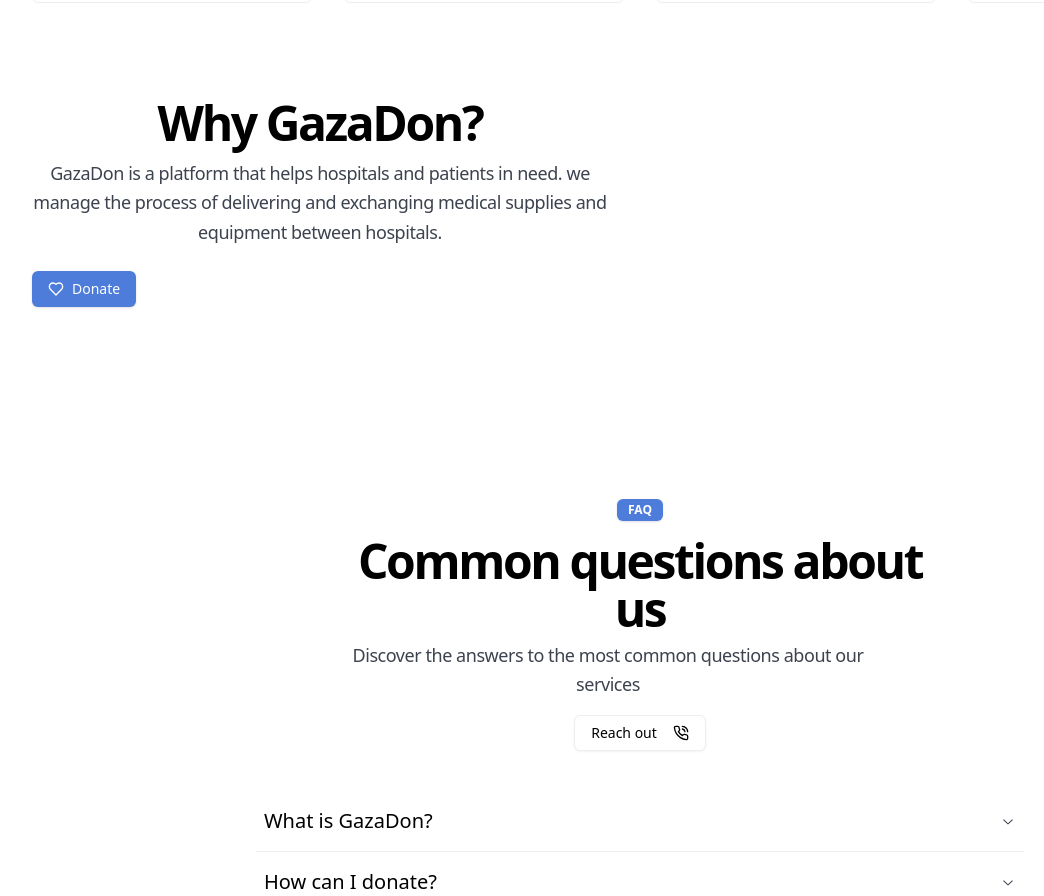
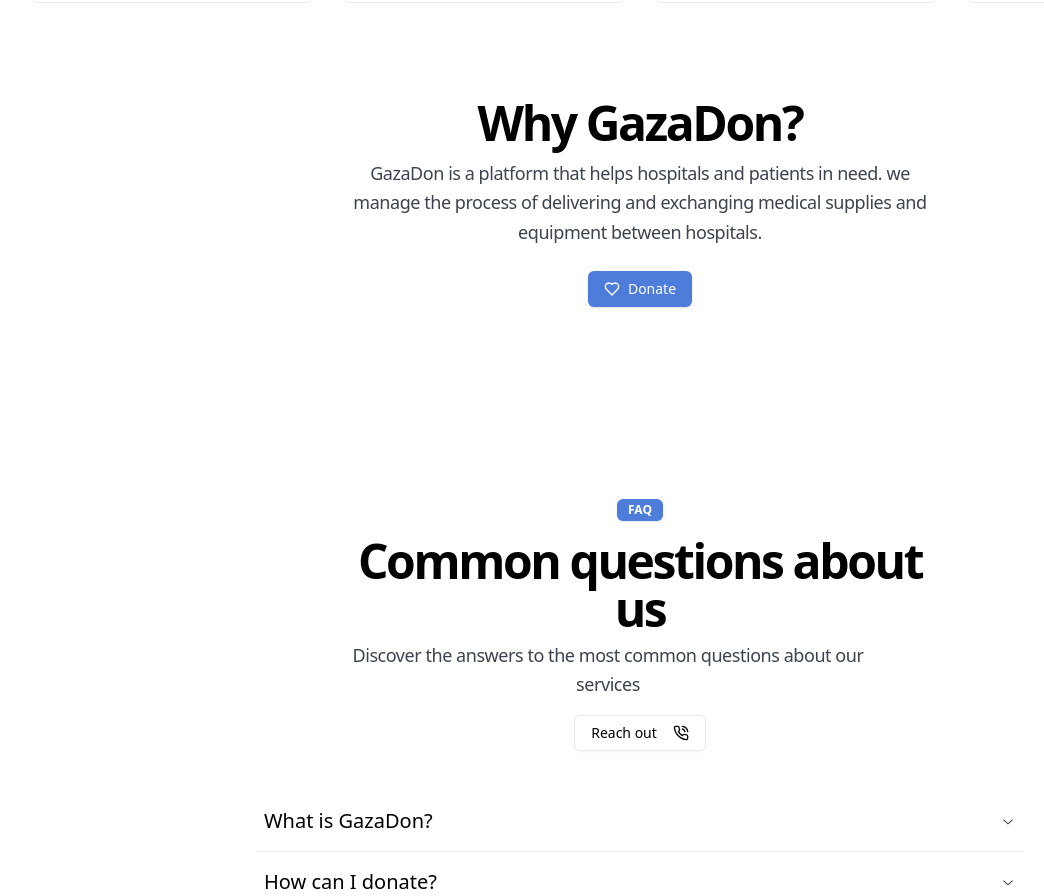
Before and after one commit to Said-MZ/Gazathon-public-website, a Next.js app: page / in a window 1280 px wide. Shown: the part 1089-1985 px from the top of the page, without its empty margins (0-1044 px from the left). Built offline with nearby package versions, Linux system fonts and the light colour scheme.

Commit message:
Fix about section

```diff
--- a/src/components/home/about.tsx
+++ b/src/components/home/about.tsx
@@ -95,22 +95,24 @@ const About: React.FC = () => {
       </div>
       <div className="container mx-auto px-4 sm:px-6 lg:px-8 mt-24">
         <div className="text-center w-full mx-auto">
-          <h2 className="text-3xl md:text-5xl tracking-tighter max-w-xl font-semibold mb-3 text-center">
+          <h2 className="text-3xl md:text-5xl tracking-tighter  font-semibold mb-3 text-center">
             Why GazaDon?
           </h2>
-          <p className="text-lg max-w-xl leading-relaxed tracking-tight text-muted-foreground text-center">
+          <p className="text-lg leading-relaxed tracking-tight text-muted-foreground text-center max-w-xl block mx-auto">
             GazaDon is a platform that helps hospitals and patients in need. we
             manage the process of delivering and exchanging medical supplies and
             equipment between hospitals.
           </p>
         </div>
         <div>
-          <Button asChild className="mt-6 text-center">
-            <Link href="/donate">
-              <Heart className="w-4 h-4 mr-2" />
-              Donate
-            </Link>
-          </Button>
+          <div className=" w-full text-center">
+            <Button asChild className="mt-6 text-center mx-auto">
+              <Link href="/donate">
+                <Heart className="w-4 h-4 mr-2" />
+                Donate
+              </Link>
+            </Button>
+          </div>
         </div>
       </div>
     </section>
--- a/src/components/navbar.tsx
+++ b/src/components/navbar.tsx
@@ -13,7 +13,6 @@ import {
 } from "@/components/ui/navigation-menu";
 import { Mail, MoveRight } from "lucide-react";
 import Link from "next/link";
-import Image from "next/image";
 import { cn } from "@/lib/utils";
 
 type SubItem = {
@@ -36,7 +35,7 @@ const navigationItems: NavigationItem[] = [
   },
   {
     title: "About",
-    href: "/about",
+    href: "/",
     description: "",
   },
 
@@ -48,8 +47,8 @@ const navigationItems: NavigationItem[] = [
         title: "Donate",
         href: "/donate",
       },
-      { title: "Medicine donation", href: "/donate-medicine" },
-      { title: "Money donation", href: "/donate-money" },
+      { title: "Medicine donation", href: "/donate" },
+      { title: "Money donation", href: "/donate/money" },
     ],
   },
 ];
```
